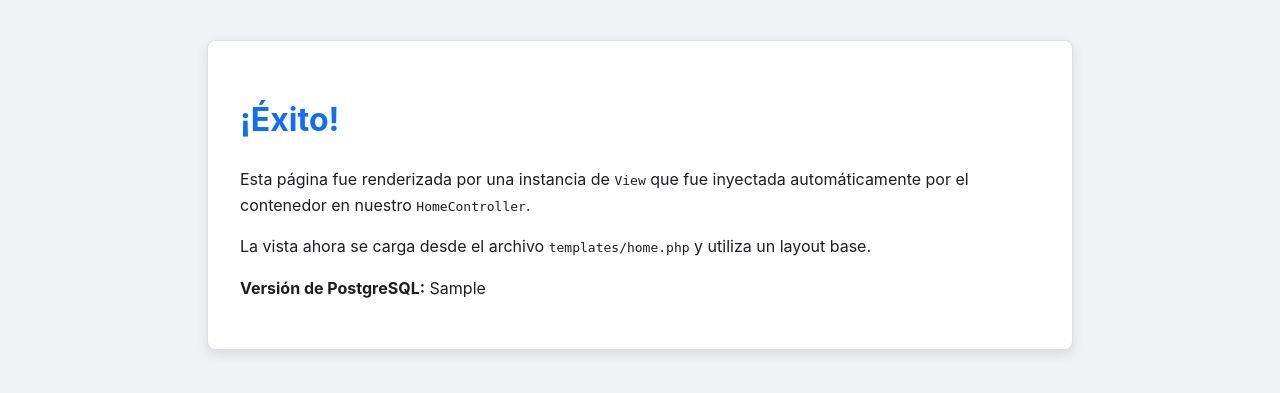
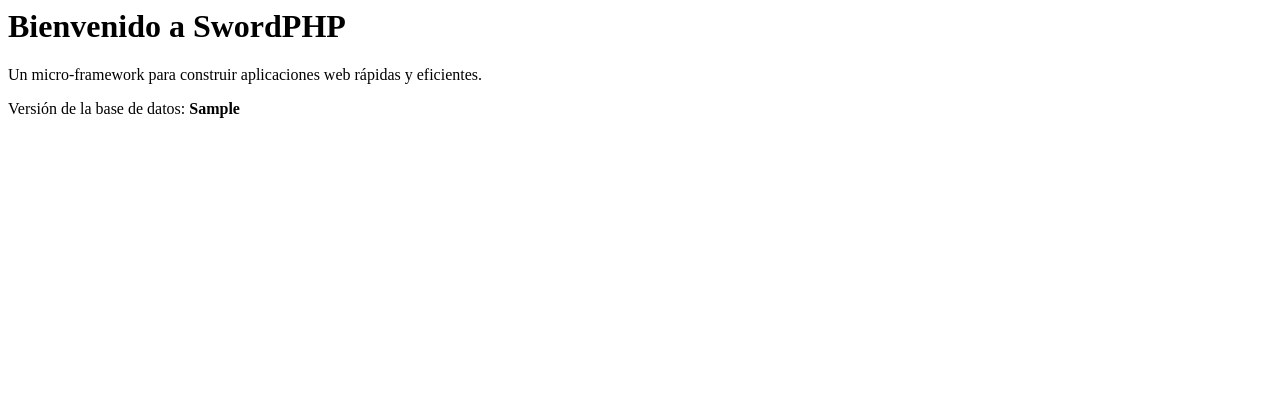
Before and after one commit to 1ndoryu/SwordPHP, a PHP site: template templates/home.php in a window 1280 px wide. Shown: the top 393 px of the page. Run offline with PHP 8.4, Linux system fonts and the light colour scheme; the template is opened without the code that fills it: most values are stand-ins (such as "Sample title", 1, 10 or a date in 2020).

Commit message:
Actualizar plantillas de vista: se modifica home.php para incluir un título y se mejora layout.php para manejar correctamente la sección de contenido.

```diff
--- a/templates/home.php
+++ b/templates/home.php
@@ -1,11 +1,10 @@
 <?php
+
 /** @var League\Plates\Template\Template $this */
 /** @var string $dbVersion */
-$this->layout('layout');
+
+$this->layout('layout', ['titulo' => 'Página de Inicio']);
 ?>
-
-<h1>¡Éxito!</h1>
-<p>Esta página fue renderizada por una instancia de <code>View</code> que fue inyectada automáticamente por el contenedor en nuestro <code>HomeController</code>.</p>
-<p>La vista ahora se carga desde el archivo <code>templates/home.php</code> y utiliza un layout base.</p>
-
-<p><strong>Versión de PostgreSQL:</strong> <?= htmlspecialchars($dbVersion ?? 'No disponible', ENT_QUOTES, 'UTF-8') ?></p>
+<h1>Bienvenido a SwordPHP</h1>
+<p>Un micro-framework para construir aplicaciones web rápidas y eficientes.</p>
+<p>Versión de la base de datos: <strong><?= htmlspecialchars($dbVersion) ?></strong></p>
--- a/templates/layout.php
+++ b/templates/layout.php
@@ -1,10 +1,13 @@
+<?php
+/** @var League\Plates\Template\Template $this */
+?>
 <!DOCTYPE html>
 <html lang="es">
 
 <head>
     <meta charset="UTF-8">
     <meta name="viewport" content="width=device-width, initial-scale=1.0">
-    <title><?= htmlspecialchars($titulo ?? 'SwordPHP') ?></title>
+    <title><?= htmlspecialchars($this->e($titulo ?? 'SwordPHP')) ?></title>
     <style>
         body {
             font-family: -apple-system, BlinkMacSystemFont, "Segoe UI", Roboto, Helvetica, Arial, sans-serif;
@@ -33,7 +36,7 @@
 
 <body>
     <div class="container">
-        <?= $contenido ?? '' ?>
+        <?= $this->section('content') ?>
     </div>
 </body>
 
```
